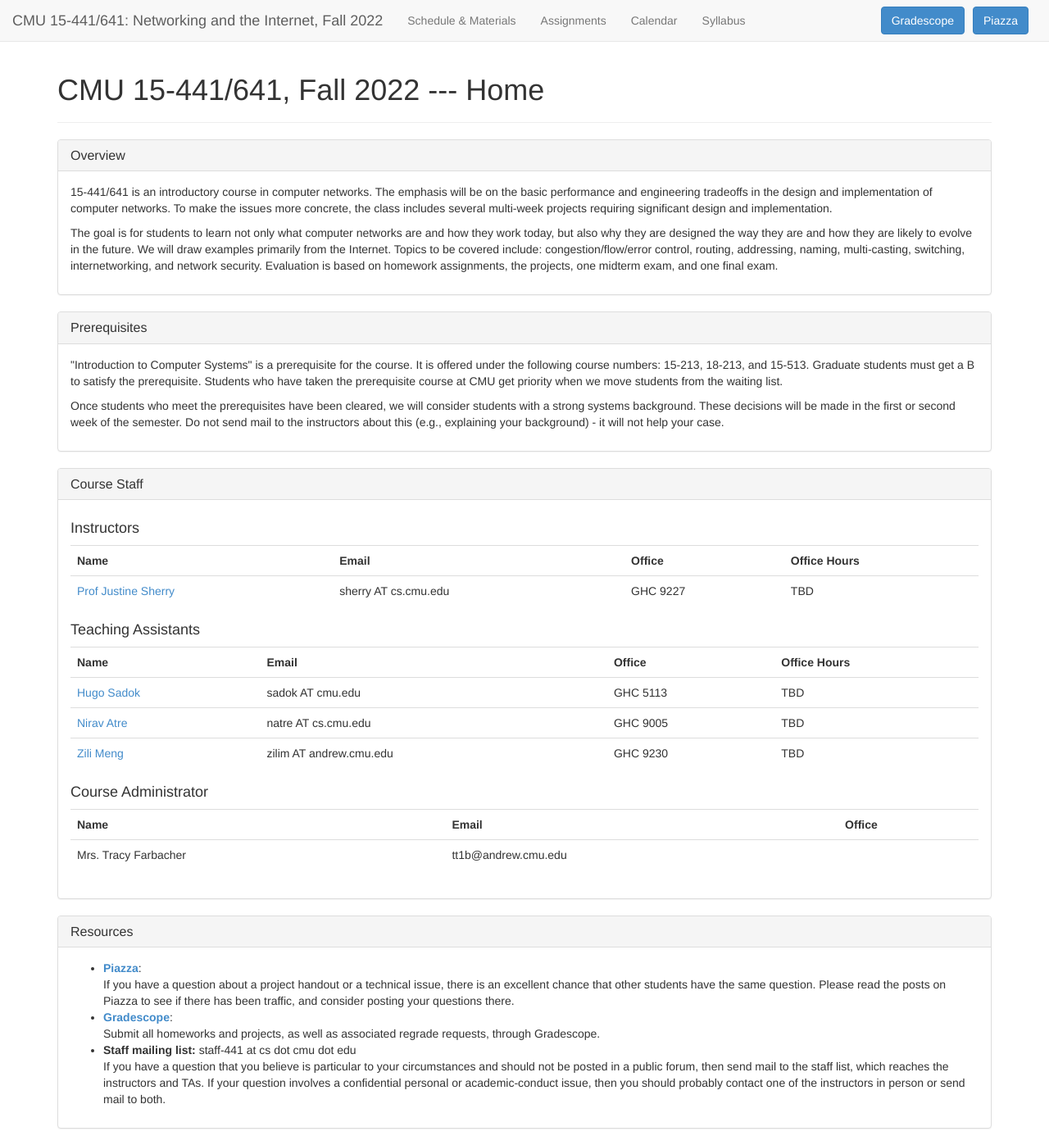
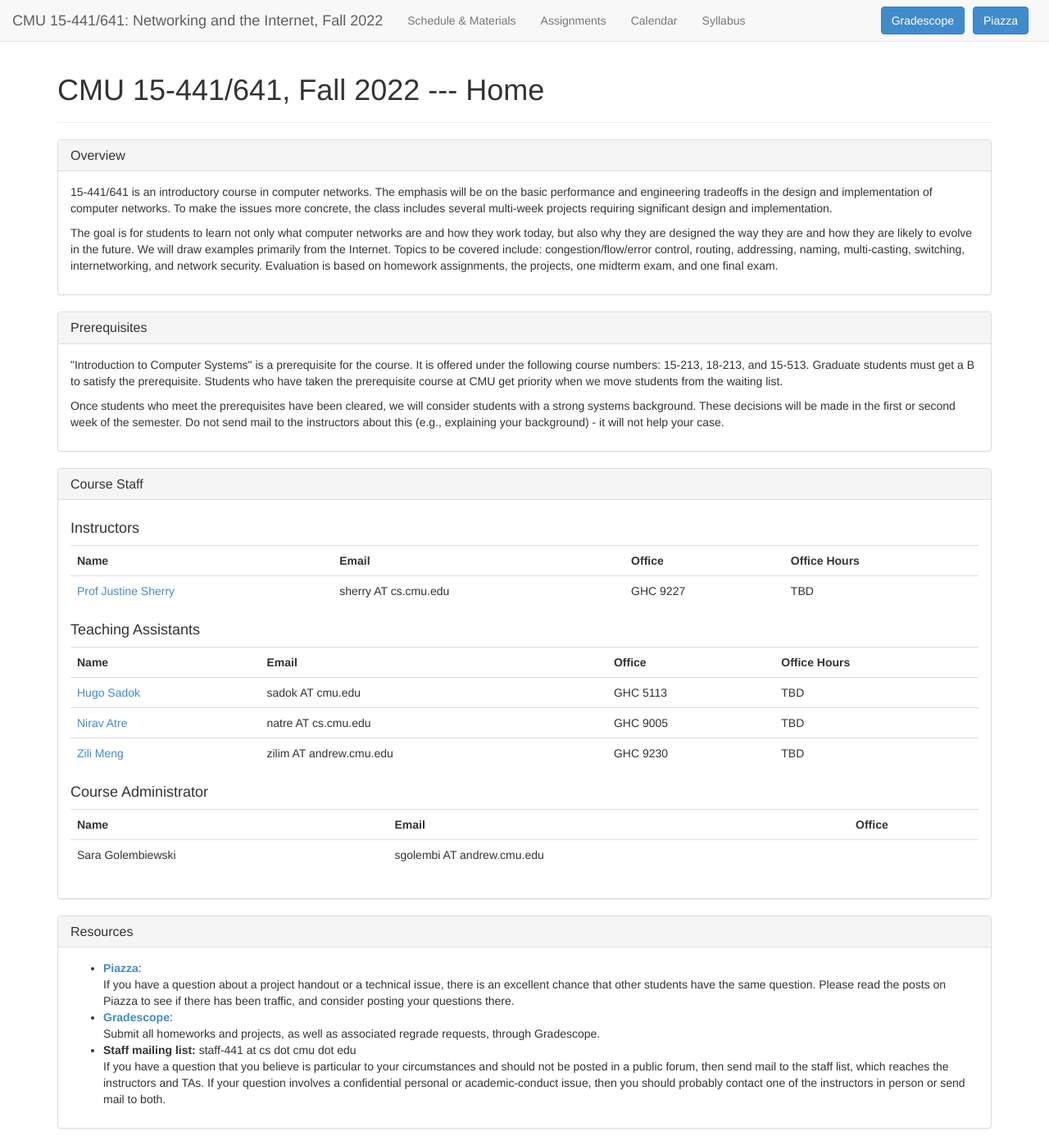
Before and after one commit to computer-networks/fa22, a Jekyll site: the page built from index.html, in a window 1280 px wide and 1397 px high. Shown: the whole window at 82% size. Built offline with Jekyll 4.4.1, drawn with Linux system fonts in a browser that asks for light colours.

Commit message:
Update the admin to Sara

```diff
--- a/index.html
+++ b/index.html
@@ -111,8 +111,8 @@ title: CMU 15-441/641, Fall 2022 --- Home
       <tr><th>Name</th><th>Email</th><th>Office</th></tr>
 
       <tr>
-        <td>Mrs. Tracy Farbacher</td>
-        <td><span class="email">tt1b@andrew.cmu.edu</span></td>
+        <td>Sara Golembiewski</td>
+        <td><span class="email">sgolembi AT andrew.cmu.edu</span></td>
         <td></td>
       </tr>
       </table>
```
